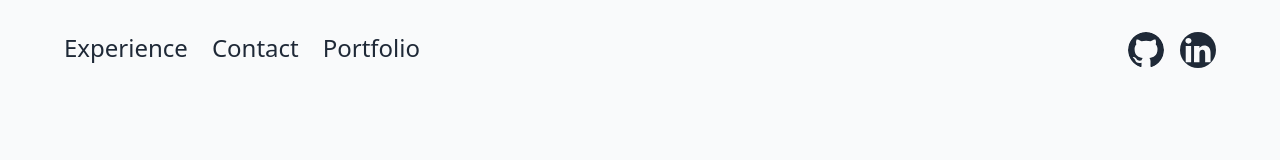
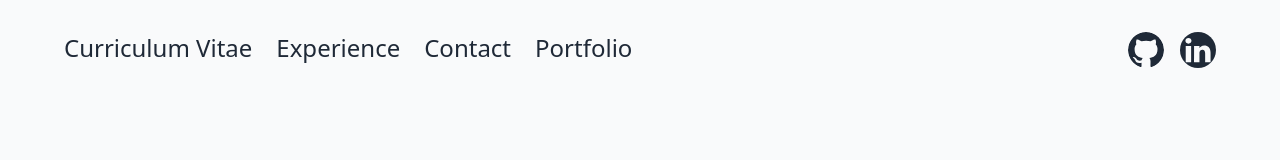
Before and after one commit to DiegoGuevaraO/curriculum-vitae, a Next.js app: page / in a window 1280 px wide. Shown: the top 160 px of the page. Built offline with nearby package versions, Linux system fonts and the light colour scheme.

Commit message:
Created a dynamic NavBar and Footer components

```diff
--- /dev/null
+++ b/components/Footer.jsx
@@ -0,0 +1,11 @@
+const Footer = () => {
+    return(
+        <footer className="absolute w-full h-36 bottom-0 p-8 px-16 bg-gray-800 text-gray-50">
+            <p className="text-2xl">Thank you for checking out my curriculum vitae.</p>
+            <br />
+            <a className="text-lg" href="mailto:dguevaraorduna@gmail.com">dguevaraorduna@gmail.com</a>
+        </footer>
+    );
+}
+
+export default Footer;
--- /dev/null
+++ b/components/navigation/NavBar.jsx
@@ -0,0 +1,47 @@
+import { navLinks } from "./NavSections";
+import Link from "next/link";
+
+const NavBar = () => {
+    return(
+        <header>
+            <nav className="w-full">
+                    <div className="flex justify-between w-full px-16 py-8">
+                        <div>
+                            <ul className="flex flex-col text-left md:flex-row space-y-5 md:space-y-0 md:space-x-6 text-xl md:text-2xl">
+                                {navLinks.map((link,index) => {
+                                    return(
+                                        <Link href={link.path} key={index}>
+                                            <li key={index} className="text-left">{link.name}</li>
+                                        </Link>
+                                    );
+                                })}
+                            </ul>
+                        </div>
+                        <div>
+                            <ul className="flex flex-col md:flex-row items-end md:items-center md:space-x-4 space-y-4 md:space-y-0">
+                                <li>
+                                    <a href="https://www.github.com/DiegoGuevaraO" target="_blank" aria-label="Github"
+                                        className="hover:text-blue-600">
+                                        <svg xmlns="http://www.w3.org/2000/svg" className="w-9 h-9 rounded-full bi bi-linkedin" fill="currentColor" viewBox="0 0 16 16">
+                                        <path d="M8 0C3.58 0 0 3.58 0 8c0 3.54 2.29 6.53 5.47 7.59.4.07.55-.17.55-.38 0-.19-.01-.82-.01-1.49-2.01.37-2.53-.49-2.69-.94-.09-.23-.48-.94-.82-1.13-.28-.15-.68-.52-.01-.53.63-.01 1.08.58 1.23.82.72 1.21 1.87.87 2.33.66.07-.52.28-.87.51-1.07-1.78-.2-3.64-.89-3.64-3.95 0-.87.31-1.59.82-2.15-.08-.2-.36-1.02.08-2.12 0 0 .67-.21 2.2.82.64-.18 1.32-.27 2-.27.68 0 1.36.09 2 .27 1.53-1.04 2.2-.82 2.2-.82.44 1.1.16 1.92.08 2.12.51.56.82 1.27.82 2.15 0 3.07-1.87 3.75-3.65 3.95.29.25.54.73.54 1.48 0 1.07-.01 1.93-.01 2.2 0 .21.15.46.55.38A8.012 8.012 0 0 0 16 8c0-4.42-3.58-8-8-8z" />
+                                        </svg>
+                                    </a>
+                                </li>
+
+                                <li>
+                                    <a href="https://www.linkedin.com/in/diego-emanuel-guevara-orduña-4ab42b234/" target="_blank" aria-label="linkedin"
+                                        className="hover:text-blue-600">
+                                        <svg xmlns="http://www.w3.org/2000/svg" className="w-9 h-9 rounded-full bi bi-linkedin" fill="currentColor" viewBox="0 0 16 16">
+                                        <path d="M0 1.146C0 .513.526 0 1.175 0h13.65C15.474 0 16 .513 16 1.146v13.708c0 .633-.526 1.146-1.175 1.146H1.175C.526 16 0 15.487 0 14.854V1.146zm4.943 12.248V6.169H2.542v7.225h2.401zm-1.2-8.212c.837 0 1.358-.554 1.358-1.248-.015-.709-.52-1.248-1.342-1.248-.822 0-1.359.54-1.359 1.248 0 .694.521 1.248 1.327 1.248h.016zm4.908 8.212V9.359c0-.216.016-.432.08-.586.173-.431.568-.878 1.232-.878.869 0 1.216.662 1.216 1.634v3.865h2.401V9.25c0-2.22-1.184-3.252-2.764-3.252-1.274 0-1.845.7-2.165 1.193v.025h-.016a5.54 5.54 0 0 1 .016-.025V6.169h-2.4c.03.678 0 7.225 0 7.225h2.4z" />
+                                        </svg>
+                                    </a>
+                                </li>
+                            </ul>
+                        </div>
+                    </div>
+                </nav>
+        </header>
+    );
+}
+
+export default NavBar;
--- /dev/null
+++ b/components/navigation/NavItem.jsx
@@ -0,0 +1,13 @@
+import { useRouter } from "next/router";
+import propTypes from 'prop-types';
+
+const NavItem = ({item}) => {
+    const router = useRouter();
+    return <>{router.pathname === "/" ? item : false}</>;
+}
+
+NavItem.propTypes = {
+    item: propTypes.string,
+};
+
+export default NavItem;
--- /dev/null
+++ b/components/navigation/NavSections.jsx
@@ -0,0 +1,20 @@
+import NavItem from "./NavItem";
+
+export const navLinks = [
+    {
+        name:"Curriculum Vitae",
+        path:"/"
+    },
+    {
+        name:<NavItem item="Experience" />,
+        path:"#experience"
+    },
+    {
+        name:<NavItem item="Contact" />,
+        path:"#contact"
+    },
+    {
+        name:"Portfolio",
+        path:"/portfolio"
+    }
+];
--- a/package.json
+++ b/package.json
@@ -9,9 +9,10 @@
     "lint": "next lint"
   },
   "dependencies": {
+    "next": "13.5.6",
+    "prop-types": "^15.8.1",
     "react": "^18",
-    "react-dom": "^18",
-    "next": "13.5.6"
+    "react-dom": "^18"
   },
   "devDependencies": {
     "autoprefixer": "^10",
--- a/pages/index.jsx
+++ b/pages/index.jsx
@@ -1,4 +1,6 @@
 import Head from 'next/head';
+import NavBar from '@/components/navigation/NavBar';
+import Footer from '@/components/Footer';
 
 const Curriculum = () => {
   return(
@@ -7,56 +9,7 @@ const Curriculum = () => {
         <title>Diego Guevara Orduña</title>
       </Head>
       <div className="relative text-gray-800 bg-gray-50">
-        <header>
-            <nav className="w-full">
-                <div className="flex justify-between w-full px-16 py-8">
-                    <div>
-                        <ul
-                            className="flex flex-col text-left md:flex-row space-y-5 md:space-y-0 md:space-x-6 text-xl md:text-2xl">
-                            <li className="text-left">
-                                <a href="#experience">
-                                    Experience
-                                </a>
-
-                            </li>
-                            <li className="text-left">
-                                <a href="#contact">
-                                    Contact
-                                </a>
-
-                            </li>
-                            <li className="text-left">
-                                <a href="/portfolio">
-                                    Portfolio
-                                </a>
-
-                            </li>
-                        </ul>
-                    </div>
-                    <div>
-                        <ul className="flex flex-col md:flex-row items-end md:items-center md:space-x-4 space-y-4 md:space-y-0">
-                            <li>
-                                <a href="https://www.github.com/DiegoGuevaraO" target="_blank" aria-label="Github"
-                                    className="hover:text-blue-600">
-                                    <svg xmlns="http://www.w3.org/2000/svg" className="w-9 h-9 rounded-full bi bi-linkedin" fill="currentColor" viewBox="0 0 16 16">
-                                    <path d="M8 0C3.58 0 0 3.58 0 8c0 3.54 2.29 6.53 5.47 7.59.4.07.55-.17.55-.38 0-.19-.01-.82-.01-1.49-2.01.37-2.53-.49-2.69-.94-.09-.23-.48-.94-.82-1.13-.28-.15-.68-.52-.01-.53.63-.01 1.08.58 1.23.82.72 1.21 1.87.87 2.33.66.07-.52.28-.87.51-1.07-1.78-.2-3.64-.89-3.64-3.95 0-.87.31-1.59.82-2.15-.08-.2-.36-1.02.08-2.12 0 0 .67-.21 2.2.82.64-.18 1.32-.27 2-.27.68 0 1.36.09 2 .27 1.53-1.04 2.2-.82 2.2-.82.44 1.1.16 1.92.08 2.12.51.56.82 1.27.82 2.15 0 3.07-1.87 3.75-3.65 3.95.29.25.54.73.54 1.48 0 1.07-.01 1.93-.01 2.2 0 .21.15.46.55.38A8.012 8.012 0 0 0 16 8c0-4.42-3.58-8-8-8z" />
-                                    </svg>
-                                </a>
-                            </li>
-
-                            <li>
-                                <a href="https://www.linkedin.com/in/diego-emanuel-guevara-orduña-4ab42b234/" target="_blank" aria-label="linkedin"
-                                    className="hover:text-blue-600">
-                                    <svg xmlns="http://www.w3.org/2000/svg" className="w-9 h-9 rounded-full bi bi-linkedin" fill="currentColor" viewBox="0 0 16 16">
-                                      <path d="M0 1.146C0 .513.526 0 1.175 0h13.65C15.474 0 16 .513 16 1.146v13.708c0 .633-.526 1.146-1.175 1.146H1.175C.526 16 0 15.487 0 14.854V1.146zm4.943 12.248V6.169H2.542v7.225h2.401zm-1.2-8.212c.837 0 1.358-.554 1.358-1.248-.015-.709-.52-1.248-1.342-1.248-.822 0-1.359.54-1.359 1.248 0 .694.521 1.248 1.327 1.248h.016zm4.908 8.212V9.359c0-.216.016-.432.08-.586.173-.431.568-.878 1.232-.878.869 0 1.216.662 1.216 1.634v3.865h2.401V9.25c0-2.22-1.184-3.252-2.764-3.252-1.274 0-1.845.7-2.165 1.193v.025h-.016a5.54 5.54 0 0 1 .016-.025V6.169h-2.4c.03.678 0 7.225 0 7.225h2.4z" />
-                                    </svg>
-                                </a>
-                            </li>
-                        </ul>
-                    </div>
-                </div>
-            </nav>
-        </header>
+        <NavBar />
         <section className="flex flex-col items-center justify-center h-screen  -my-20 md:-mt-48 px-8">
             <div className="flex flex-col items-center justify-center text-center h-screen-half">
                 <img className="md:hidden object-cover w-15 h-60 rounded-lg mb-5"
@@ -152,11 +105,7 @@ const Curriculum = () => {
         </section>
         <div className="h-80">
         </div>
-        <footer className="absolute w-full h-36 bottom-0 p-8 px-16 bg-gray-800 text-gray-50">
-            <p className="text-2xl">Thank you for checking out my curriculum vitae.</p>
-            <br />
-            <a className="text-lg" href="mailto:dguevaraorduna@gmail.com">dguevaraorduna@gmail.com</a>
-        </footer>
+        <Footer />
       </div>
     </>
   );
--- a/pages/portfolio.jsx
+++ b/pages/portfolio.jsx
@@ -1,5 +1,16 @@
+import Head from "next/head";
+import NavBar from "@/components/navigation/NavBar";
+
 const Portfolio = () => {
-    return <h1>Aquí va el protafolio.</h1>
+    return(
+        <>
+            <Head>
+                <title>Diego Guevara - Portfolio</title>
+            </Head>
+            <NavBar />
+            <h1>Yeyeye</h1>
+        </>
+    );
 }
 
 export default Portfolio;
```
Also changed, not shown: 1 other file (tests, documents, lock files or other folders).
